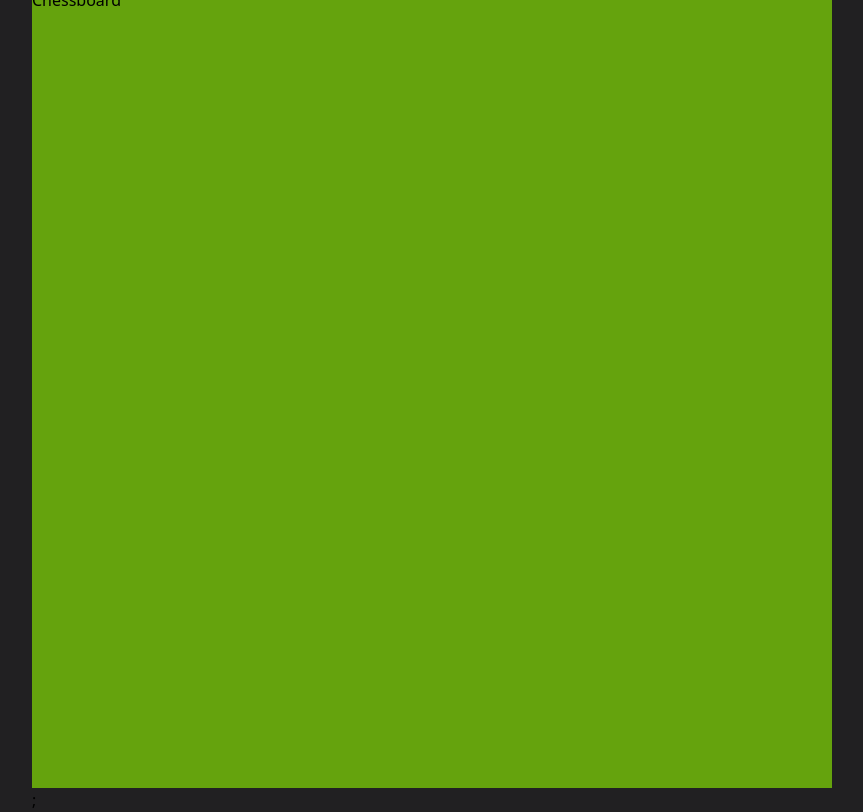
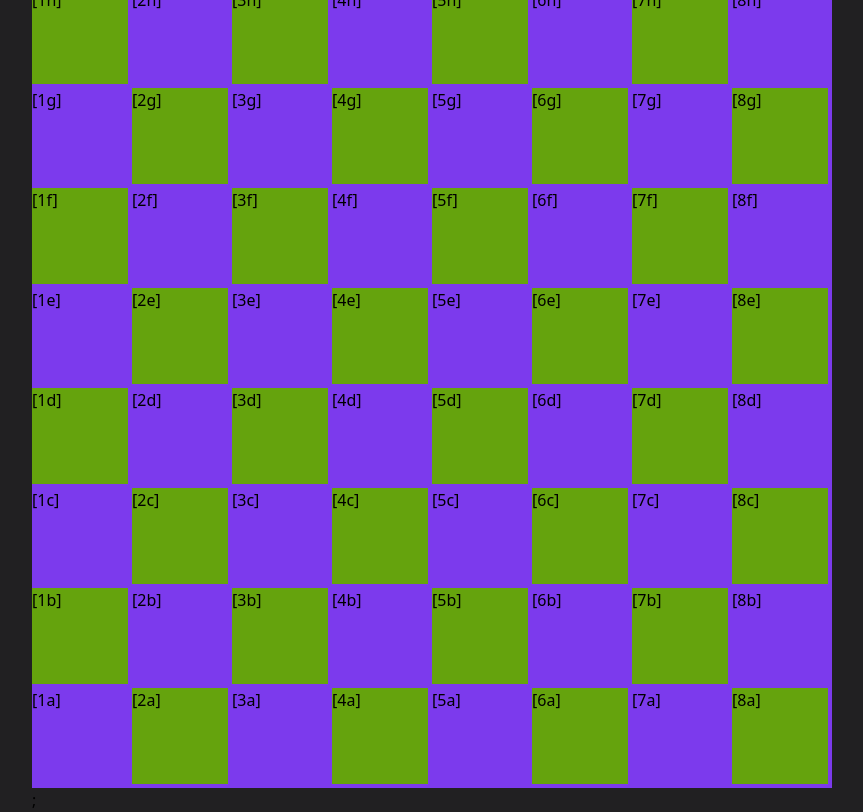
Before and after one commit to Bashkim2/chess, a React (Create React App) app: page / in a window 1280 px wide. Shown: the whole page, without its empty margins (208-1071 px from the left). Built offline with nearby package versions, Linux system fonts and the light colour scheme.

Commit message:
almost done with the chessboard

```diff
--- a/src/components/chessboard.tsx
+++ b/src/components/chessboard.tsx
@@ -2,13 +2,36 @@ import React from "react";
 import "../css/App.css";
 import "../css/Output.css";
 
-const horizontalAxis = ["a", "b", "c", "d", "e", "f", "g", "h"];
-const verticalsAxis = [1, 2, 3, 4, 5, 6, 7, 8];
+const verrticalsAxis = ["a", "b", "c", "d", "e", "f", "g", "h"];
+const horizontalAxis = ["1", "2", "3", "4", "5", "6", "7", "8"];
 
 export default function Chessboard() {
+  let board = [];
+
+  for (let i = verrticalsAxis.length - 1; i >= 0; i--) {
+    for (let j = 0; j < horizontalAxis.length; j++) {
+      const number = i + j + 2;
+
+      if (number % 2 === 0) {
+        board.push(
+          <div className="h-24 w-24">
+            [{horizontalAxis[j]}
+            {verrticalsAxis[i]}]
+          </div>
+        );
+      } else {
+        board.push(
+          <div className="h-24 w-24 bg-lime-600">
+            [{horizontalAxis[j]}
+            {verrticalsAxis[i]}]
+          </div>
+        );
+      }
+    }
+  }
   return (
-    <div id="chessboard" className="bg-lime-600 w-96 h-96">
-      Chessboard
+    <div id="chessboard" className="bg-violet-600 w-96 h-96">
+      {board}
     </div>
   );
 }
--- a/src/css/App.css
+++ b/src/css/App.css
@@ -9,6 +9,8 @@ body {
 }
 
 #chessboard {
+  display: grid;
+  grid-template-columns: repeat(8, 100px);
   width: 800px;
   height: 800px;
 }
```
